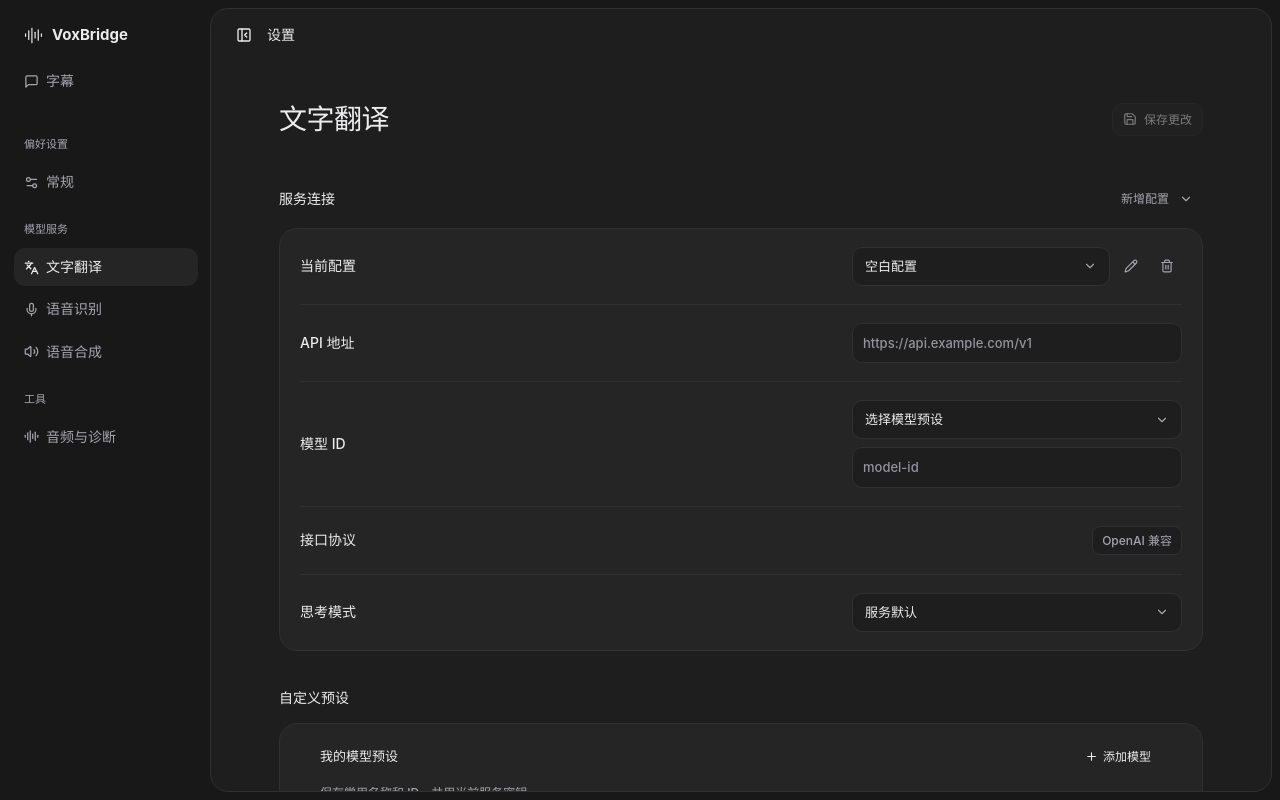
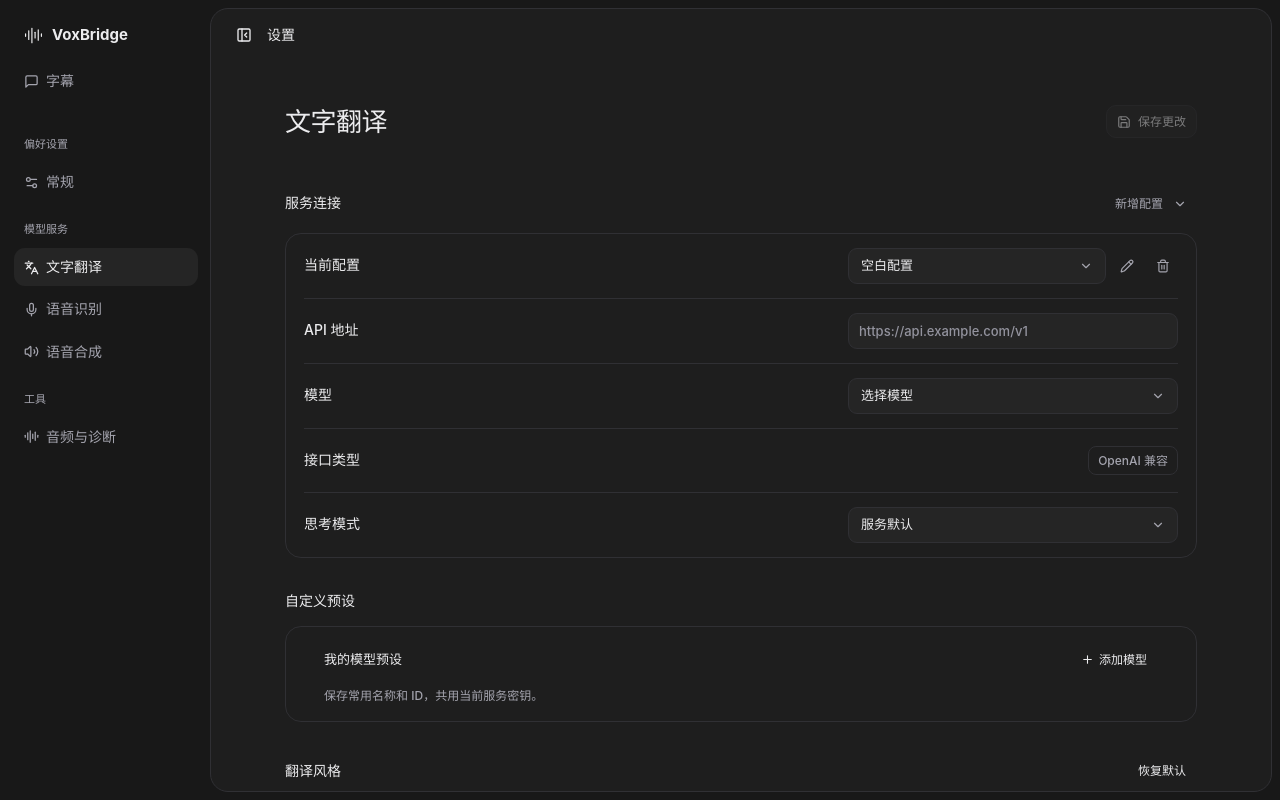
Before and after one commit to Zhiruosama/VoxBridge, a React (Vite) app: page / in a window 1280 px wide. Both pictures are taken after a click on the button "选择模型". Built offline with nearby package versions, Linux system fonts and the light colour scheme.

Commit message:
ui: refine settings layout and unify model voice and speed controls

```diff
--- /dev/null
+++ b/src/components/PresetSelect.tsx
@@ -0,0 +1,75 @@
+import { useState } from 'react';
+import { Check, X } from 'lucide-react';
+import Select from './Select';
+
+/** Keep preset selection and custom identifiers in a single control. */
+export default function PresetSelect({
+  label,
+  value,
+  options,
+  onChange,
+}: {
+  label: string;
+  value: string;
+  options: { value: string; label: string; group?: string }[];
+  onChange: (value: string) => void;
+}) {
+  const [customValue, setCustomValue] = useState<string | null>(null);
+  const confirm = () => {
+    if (customValue !== null) onChange(customValue);
+    setCustomValue(null);
+  };
+  return (
+    <div className="preset-field">
+      {customValue === null ? (
+        <Select
+          label={label}
+          value={value}
+          options={[...options, { value: '__manual_identifier__', label: '手动输入…' }]}
+          placeholder={`选择${label}`}
+          onChange={(next) => {
+            if (next === '__manual_identifier__') setCustomValue(value);
+            else onChange(next);
+          }}
+        />
+      ) : (
+        <div className="preset-custom-input">
+          <input
+            aria-label={`自定义${label}`}
+            value={customValue}
+            placeholder={`输入${label}标识`}
+            spellCheck={false}
+            autoFocus
+            onChange={(event) => setCustomValue(event.target.value)}
+            onKeyDown={(event) => {
+              if (event.nativeEvent.isComposing) return;
+              if (event.key === 'Enter') {
+                event.preventDefault();
+                confirm();
+              } else if (event.key === 'Escape') {
+                event.preventDefault();
+                setCustomValue(null);
+              }
+            }}
+          />
+          <button
+            className="icon-button"
+            aria-label={`确认${label}`}
+            title="确认"
+            onClick={confirm}
+          >
+            <Check size={14} />
+          </button>
+          <button
+            className="icon-button"
+            aria-label={`取消编辑${label}`}
+            title="取消"
+            onClick={() => setCustomValue(null)}
+          >
+            <X size={14} />
+          </button>
+        </div>
+      )}
+    </div>
+  );
+}
--- a/src/components/SettingsPanel.tsx
+++ b/src/components/SettingsPanel.tsx
@@ -23,6 +23,7 @@ import { subtitleColors, subtitleDefaults } from '../core/overlay';
 import Select from './Select';
 import SettingRow from './SettingRow';
 import PresetEditor from './PresetEditor';
+import PresetSelect from './PresetSelect';
 import {
   applyProviderPreset,
   providerPresets,
@@ -904,25 +905,16 @@ export default function SettingsPanel({
                   spellCheck={false}
                 />
               </SettingRow>
-              <SettingRow title="模型 ID">
-                <div className="preset-field">
-                  <Select
-                    label="模型预设"
+              <SettingRow title="模型">
+                <PresetSelect
+                  key={`${profile.id}:${profile.adapter}:model`}
+                  label="模型"
                   value={profile.modelId}
                   options={modelOptions(profile)}
-                    placeholder="选择模型预设"
                   onChange={(modelId) => update(speechModelChange(profile, modelId))}
                 />
-                  <input
-                    aria-label="模型 ID"
-                    value={profile.modelId}
-                    placeholder="model-id"
-                    spellCheck={false}
-                    onChange={(e) => update({ modelId: e.target.value })}
-                  />
-                </div>
               </SettingRow>
-              <SettingRow title="接口协议">
+              <SettingRow title="接口类型">
                 {stage === 'tts' ? (
                   <Select
                     label="语音合成协议"
@@ -981,22 +973,14 @@ export default function SettingsPanel({
                 </SettingRow>
               )}
               {stage === 'tts' && (
-                <SettingRow title="音色 ID">
-                  <div className="preset-field">
-                    <Select
-                      label="音色预设"
+                <SettingRow title="音色">
+                  <PresetSelect
+                    key={`${profile.id}:${profile.adapter}:voice`}
+                    label="音色"
                     value={profile.voice}
                     options={voiceOptions(profile)}
-                      placeholder="选择音色预设"
                     onChange={(voice) => update({ voice })}
                   />
-                    <input
-                      aria-label="音色 ID"
-                      value={profile.voice}
-                      onChange={(e) => update({ voice: e.target.value })}
-                      placeholder="voice-id"
-                    />
-                  </div>
                 </SettingRow>
               )}
             </div>
@@ -1023,7 +1007,7 @@ export default function SettingsPanel({
           {stage === 'translation' && (
             <section className="preference-section" aria-labelledby="translation-prompt-heading">
               <div className="preference-section-title">
-                <h2 id="translation-prompt-heading">前置 Prompt</h2>
+                <h2 id="translation-prompt-heading">翻译风格</h2>
                 <button
                   className="subtle"
                   onClick={() => update({ translationPrompt: defaultTranslationPrompt })}
@@ -1046,7 +1030,7 @@ export default function SettingsPanel({
             </section>
           )}
           <section className="preference-section" aria-labelledby="credential-heading">
-            <h2 id="credential-heading">访问凭据</h2>
+            <h2 id="credential-heading">API 密钥</h2>
             <div className="preference-card">
               <SettingRow title="API Key">
                 <span className={`credential-status ${hasKey ? 'positive' : ''}`}>
--- a/src/components/SpeechSpeed.tsx
+++ b/src/components/SpeechSpeed.tsx
@@ -1,3 +1,5 @@
+import type { CSSProperties } from 'react';
+
 export default function SpeechSpeed({
   value = 1,
   onChange,
@@ -6,7 +8,10 @@ export default function SpeechSpeed({
   onChange: (speed: number) => void;
 }) {
   return (
-    <div className="speech-speed-control">
+    <div
+      className="speech-speed-control"
+      style={{ '--range-progress': `${((value - 0.5) / 1.5) * 100}%` } as CSSProperties}
+    >
       <input
         type="range"
         aria-label="语音生成速度"
--- a/src/styles.css
+++ b/src/styles.css
@@ -1154,7 +1154,7 @@ nav button[aria-current='page'] {
   width: 100%;
   max-width: 1000px;
   margin: 0 auto;
-  padding: 36px 38px 60px;
+  padding: 40px 44px 64px;
   container-type: inline-size;
   container-name: preferences;
 }
@@ -1168,10 +1168,10 @@ nav button[aria-current='page'] {
   z-index: 2;
   background: var(--bg);
   padding-block: 12px;
-  margin: -12px 0 28px;
+  margin: -12px 0 32px;
 }
 .preferences-heading h1 {
-  font-size: 28px;
+  font-size: 26px;
   font-weight: 650;
   letter-spacing: -0.5px;
 }
@@ -1190,7 +1190,7 @@ nav button[aria-current='page'] {
   font-size: 12px;
 }
 .preference-section {
-  margin-bottom: 36px;
+  margin-bottom: 32px;
 }
 .preference-section > h2 {
   margin-bottom: 14px;
@@ -1206,10 +1206,10 @@ nav button[aria-current='page'] {
   font-size: 12px;
 }
 .preference-card {
-  padding: 0 20px;
+  padding: 0 18px;
   border: 1px solid var(--border);
-  border-radius: 18px;
-  background: var(--raised);
+  border-radius: 16px;
+  background: transparent;
 }
 .preference-card > * + * {
   border-top: 1px solid var(--border);
@@ -1218,9 +1218,9 @@ nav button[aria-current='page'] {
   display: grid;
   grid-template-columns: minmax(0, 1fr) minmax(220px, 330px);
   align-items: center;
-  gap: 24px;
-  padding: 18px 0;
-  min-height: 68px;
+  gap: 28px;
+  padding: 14px 0;
+  min-height: 64px;
 }
 .preference-copy {
   min-width: 0;
@@ -1244,7 +1244,8 @@ nav button[aria-current='page'] {
   font-weight: 450;
   background: var(--bg);
 }
-.preference-control > input[type='range'] {
+.preference-control > input[type='range'],
+.speech-speed-control input[type='range'] {
   appearance: none;
   -webkit-appearance: none;
   width: 100%;
@@ -1257,12 +1258,14 @@ nav button[aria-current='page'] {
   background: transparent;
   cursor: pointer;
 }
-.preference-control > input[type='range']::-webkit-slider-runnable-track {
+.preference-control > input[type='range']::-webkit-slider-runnable-track,
+.speech-speed-control input[type='range']::-webkit-slider-runnable-track {
   height: 3px;
   border-radius: 3px;
   background: var(--border);
 }
-.preference-control > input[type='range']::-webkit-slider-thumb {
+.preference-control > input[type='range']::-webkit-slider-thumb,
+.speech-speed-control input[type='range']::-webkit-slider-thumb {
   appearance: none;
   -webkit-appearance: none;
   width: 12px;
@@ -1273,16 +1276,19 @@ nav button[aria-current='page'] {
   background: var(--accent);
   box-shadow: 0 1px 3px #0002;
 }
-.preference-control > input[type='range']::-moz-range-track {
+.preference-control > input[type='range']::-moz-range-track,
+.speech-speed-control input[type='range']::-moz-range-track {
   height: 3px;
   border-radius: 3px;
   background: var(--border);
 }
-.preference-control > input[type='range']::-moz-range-progress {
+.preference-control > input[type='range']::-moz-range-progress,
+.speech-speed-control input[type='range']::-moz-range-progress {
   height: 3px;
   background: var(--border);
 }
-.preference-control > input[type='range']::-moz-range-thumb {
+.preference-control > input[type='range']::-moz-range-thumb,
+.speech-speed-control input[type='range']::-moz-range-thumb {
   width: 12px;
   height: 12px;
   border: 1px solid var(--muted);
@@ -1972,7 +1978,7 @@ input:focus {
   min-width: 0;
   width: 100%;
 }
-.speech-speed-control input {
+.speech-speed-control input[type='range'] {
   border: 0;
   border-radius: 4px;
   background: transparent;
@@ -1980,7 +1986,7 @@ input:focus {
   min-width: 0;
   width: 100%;
   padding: 0;
-  accent-color: var(--accent);
+  margin: 0;
 }
 .speech-speed-control output {
   flex-shrink: 0;
@@ -2124,3 +2130,59 @@ input:focus {
   gap: 8px;
   justify-content: flex-end;
 }
+
+/* Settings use quiet grouped rows and one consistent surface for editable controls. */
+.preferences-page .preference-control > input:not([type='range']),
+.preferences-page .preference-control > .select-trigger,
+.preferences-page .preset-field > .select-trigger,
+.preferences-page .profile-picker > .select-trigger,
+.preferences-page .profile-picker > input,
+.preferences-page .preset-custom-input {
+  height: 36px;
+  min-height: 36px;
+  border-radius: 9px;
+  background: var(--raised);
+  font-size: 13px;
+}
+.preset-custom-input {
+  display: flex;
+  align-items: center;
+  gap: 2px;
+  width: 100%;
+  min-width: 0;
+  border: 1px solid var(--border);
+  padding-right: 4px;
+}
+.preset-custom-input:focus-within {
+  border-color: var(--focus);
+}
+.preset-custom-input input {
+  width: 0;
+  min-width: 0;
+  flex: 1;
+  min-height: 34px;
+  border: 0;
+  background: transparent;
+  font-size: 13px;
+}
+.preset-custom-input input:focus {
+  box-shadow: none;
+}
+.preset-custom-input .icon-button {
+  flex-shrink: 0;
+  width: 28px;
+  min-height: 28px;
+  padding: 4px;
+}
+.speech-speed-control input[type='range']::-webkit-slider-runnable-track {
+  background: linear-gradient(
+    to right,
+    var(--accent) var(--range-progress),
+    var(--border) var(--range-progress)
+  );
+}
+.speech-speed-control input[type='range']:focus-visible {
+  outline: 2px solid var(--focus);
+  outline-offset: 3px;
+  box-shadow: none;
+}
```
Lines whose indentation alone changed are shown as unchanged.
